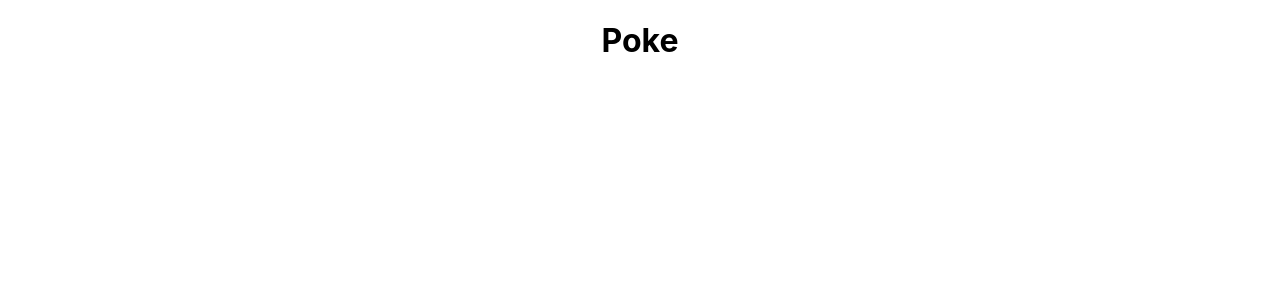
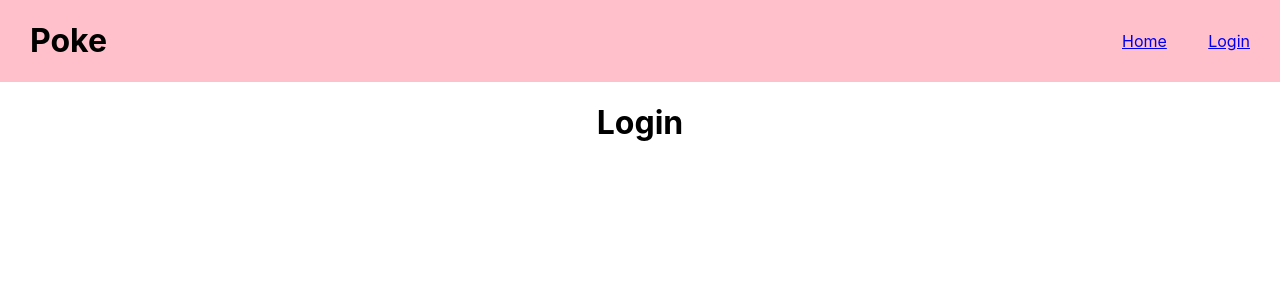
Before and after one commit to pauline-wim/poke-context, a React (Create React App) app: page /login in a window 1280 px wide. Shown: the top 300 px of the page. Built offline with nearby package versions, Linux system fonts and the light colour scheme.

Commit message:
Add pages Home & Login

```diff
--- a/package.json
+++ b/package.json
@@ -8,7 +8,9 @@
     "@testing-library/user-event": "^13.5.0",
     "react": "^17.0.2",
     "react-dom": "^17.0.2",
+    "react-router-dom": "^5.0.0",
     "react-scripts": "5.0.0",
+    "styled-components": "^5.3.3",
     "web-vitals": "^2.1.4"
   },
   "scripts": {
--- a/src/App.css
+++ b/src/App.css
@@ -1,38 +1,3 @@
-.App {
+body {
   text-align: center;
 }
-
-.App-logo {
-  height: 40vmin;
-  pointer-events: none;
-}
-
-@media (prefers-reduced-motion: no-preference) {
-  .App-logo {
-    animation: App-logo-spin infinite 20s linear;
-  }
-}
-
-.App-header {
-  background-color: #282c34;
-  min-height: 100vh;
-  display: flex;
-  flex-direction: column;
-  align-items: center;
-  justify-content: center;
-  font-size: calc(10px + 2vmin);
-  color: white;
-}
-
-.App-link {
-  color: #61dafb;
-}
-
-@keyframes App-logo-spin {
-  from {
-    transform: rotate(0deg);
-  }
-  to {
-    transform: rotate(360deg);
-  }
-}
--- a/src/App.js
+++ b/src/App.js
@@ -1,11 +1,43 @@
+import { BrowserRouter, Switch, Route, Link } from "react-router-dom";
+// Components
+import Home from "./components/Home";
+import Login from "./components/Login";
+// CSS
 import "./App.css";
+import styled from "styled-components";
 
 function App() {
   return (
     <div className="App">
-      <h1>Poke</h1>
+      <BrowserRouter>
+        <Header>
+          <h1>Poke</h1>
+          <Navbar>
+            <Link to="/">Home</Link>
+            <Link to="/login">Login</Link>
+          </Navbar>
+        </Header>
+        <Switch>
+          <Route exact path="/" component={Home} />
+          <Route exact path="/login" component={Login} />
+        </Switch>
+      </BrowserRouter>
     </div>
   );
 }
 
+const Navbar = styled.nav`
+  display: flex;
+  justify-content: space-between;
+  width: 10vw;
+`;
+
+const Header = styled.div`
+  display: flex;
+  align-items: center;
+  justify-content: space-between;
+  padding: 0 30px;
+  background: pink;
+`;
+
 export default App;
--- /dev/null
+++ b/src/components/Home.js
@@ -0,0 +1,11 @@
+import {} from "react-router-dom";
+
+function Home() {
+  return (
+    <div className="App">
+      <h1>Home</h1>
+    </div>
+  );
+}
+
+export default Home;
--- /dev/null
+++ b/src/components/Login.js
@@ -0,0 +1,11 @@
+import {} from "react-router-dom";
+
+function Login() {
+  return (
+    <div className="App">
+      <h1>Login</h1>
+    </div>
+  );
+}
+
+export default Login;
```
Also changed, not shown: 1 other file (tests, documents, lock files or other folders).
